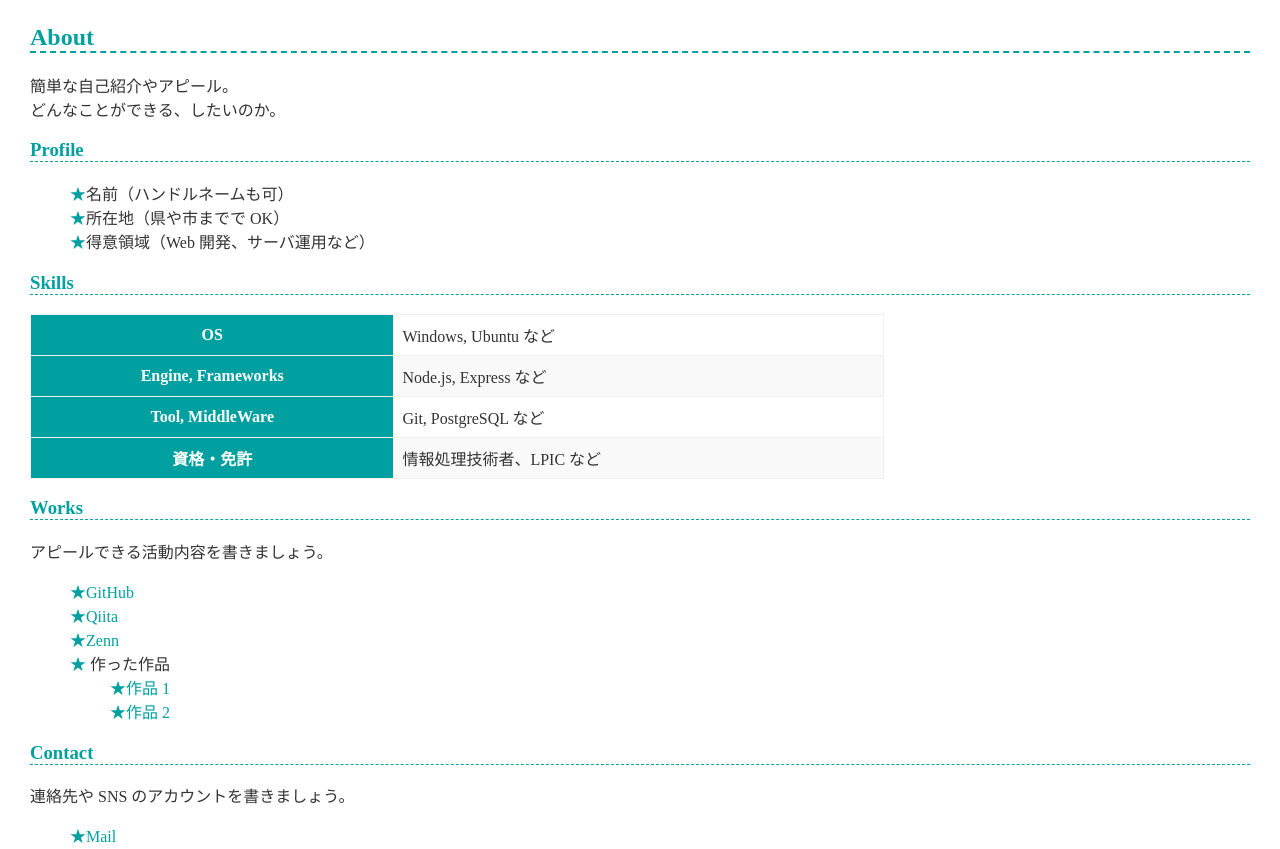
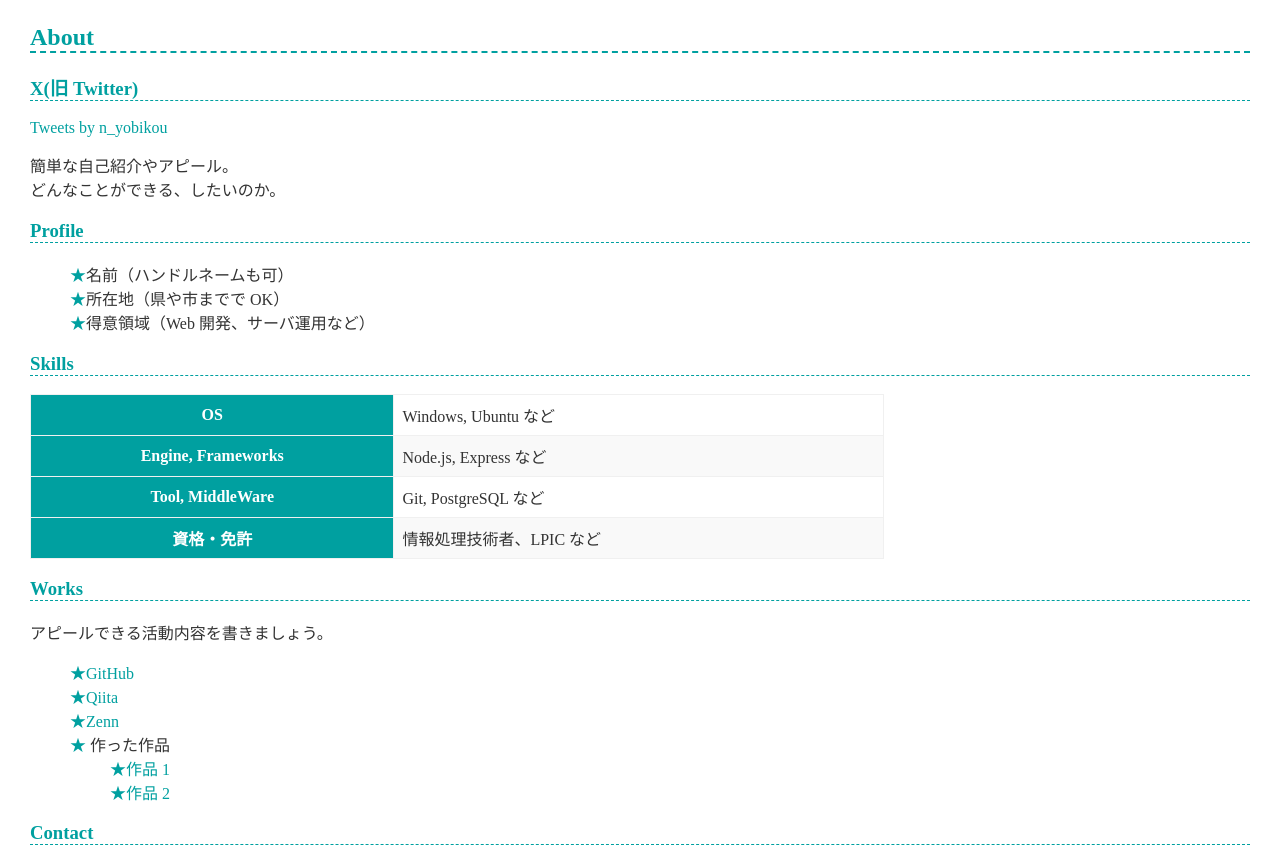
Before and after one commit to Type04-AAM5/https-Type04-AAM5.github.io, a plain HTML site: page index.html in a window 1280 px wide. Shown: the part 2022-2871 px from the top of the page. Drawn offline with Linux system fonts and the light colour scheme.

Commit message:
Update index.html

```diff
--- a/index.html
+++ b/index.html
@@ -10,6 +10,11 @@
     <h1>Type04-AAM5</h1>
       <img src="明るさ編集済み.png">
     <h2>About</h2>
+
+        <h3>X(旧 Twitter)</h3>
+    <a class="twitter-timeline" data-width="400" data-height="600" href="https://twitter.com/n_yobikou?ref_src=twsrc%5Etfw">Tweets by n_yobikou</a>
+    <script async src="https://platform.twitter.com/widgets.js" charset="utf-8"></script>
+
     <p>
       簡単な自己紹介やアピール。<br>
       どんなことができる、したいのか。
```
